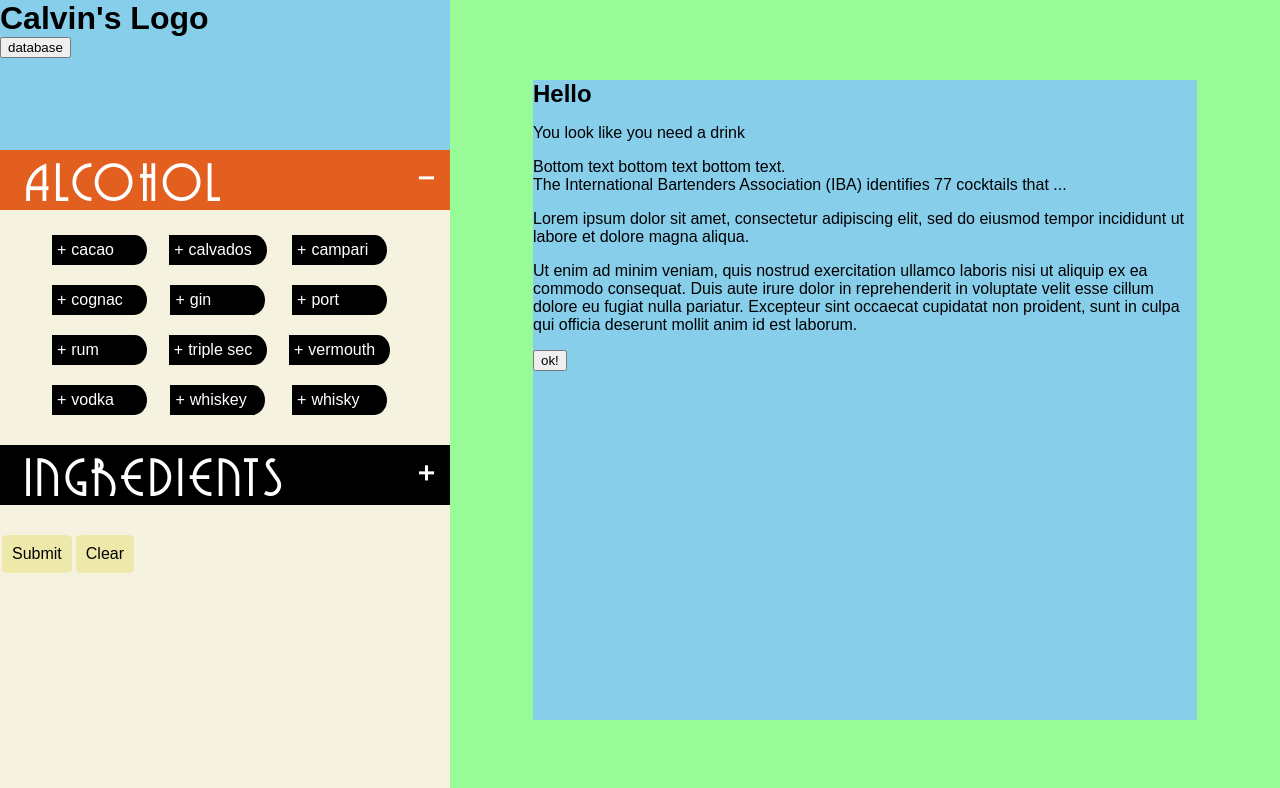
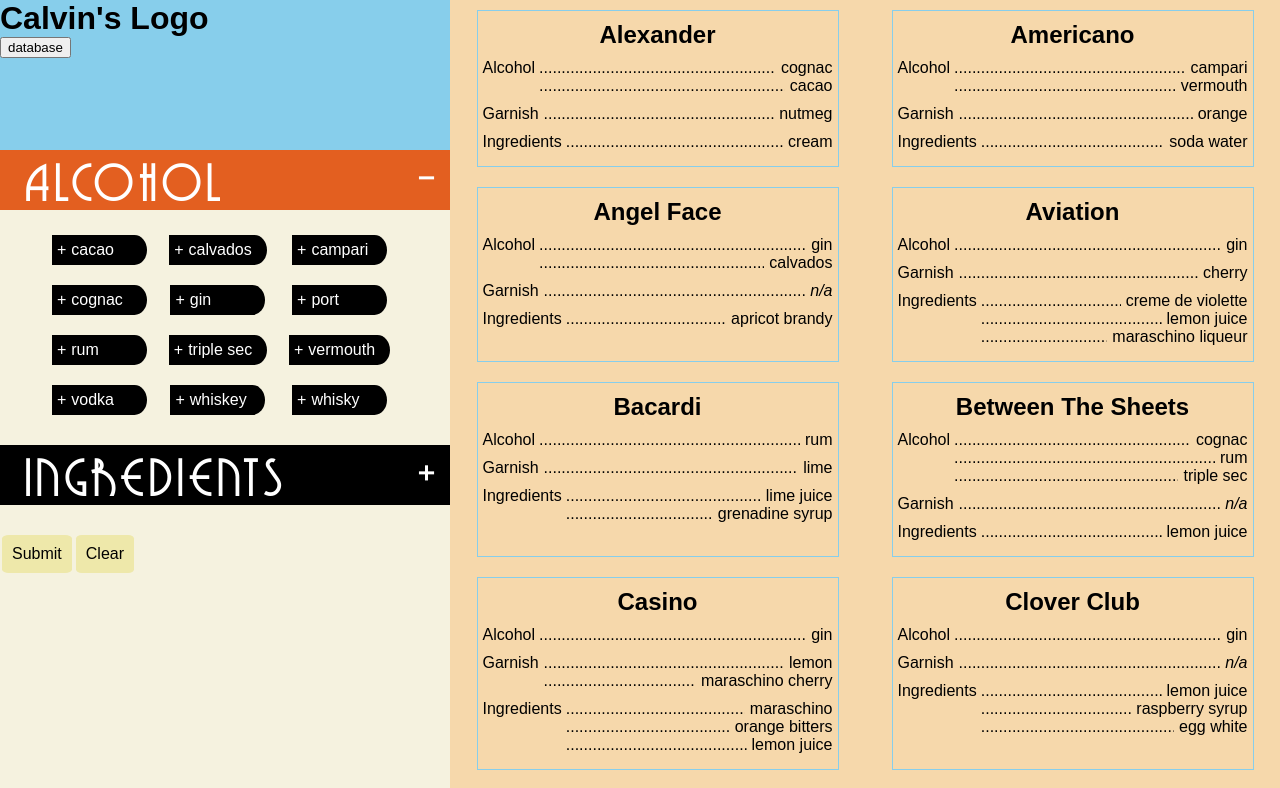
Before and after one commit to PGalicia/CocktailFinder, a React (Create React App) app: page / in a window 1280 px wide. Shown: the top 788 px of the page. Built offline with nearby package versions, Linux system fonts and the light colour scheme.

Commit message:
Implement Clickable Cocktail

```diff
--- a/src/components/presentational/cocktailCard.jsx
+++ b/src/components/presentational/cocktailCard.jsx
@@ -2,16 +2,39 @@
   Description: Cards that displays cocktail's information
 */
 
-import React from "react";
+import React, { Component } from "react";
 import "../../style/cocktailCard.css";
 
-const CocktailCard = props => (
-  <div key={props.cocktail.name} className="cocktail-card">
-    <h2>{props.cocktail.name}</h2>
+import { connect } from "redux";
+
+class CocktailCard extends Component {
+  state = {
+    isOpen: false
+  };
+
+  constructor() {
+    super();
+
+    this.toggleCocktailCard = this.toggleCocktailCard.bind(this);
+  }
+
+  toggleCocktailCard() {
+    this.setState({ isOpen: !this.state.isOpen });
+  }
+
+  render() {
+    return (
+      <div
+        key={this.props.cocktail.name}
+        className="cocktail-card"
+        onClick={this.toggleCocktailCard}
+        style={this.state.isOpen ? { gridRow: "span 2" } : null}
+      >
+        <h2>{this.props.cocktail.name}</h2>
         <div className="cocktail-name">
           <p className="label">Alcohol</p>
           <div className="item-list">
-        {props.cocktail.alcohol.map(alc => {
+            {this.props.cocktail.alcohol.map(alc => {
               return (
                 <div className="text" key={alc}>
                   <p>{alc.toLowerCase()}</p>
@@ -24,7 +47,7 @@ const CocktailCard = props => (
         <div className="cocktail-garnish">
           <p className="label">Garnish</p>
           <div className="item-list">
-        {props.cocktail.garnish.map(gar => {
+            {this.props.cocktail.garnish.map(gar => {
               return (
                 <div className="text" key={gar}>
                   <p>{gar.toLowerCase()}</p>
@@ -32,7 +55,7 @@ const CocktailCard = props => (
                 </div>
               );
             })}
-        {props.cocktail.garnish.length === 0 ? (
+            {this.props.cocktail.garnish.length === 0 ? (
               <div className="text">
                 <p>
                   <i>n/a</i>
@@ -45,7 +68,7 @@ const CocktailCard = props => (
         <div className="cocktail-ingredients">
           <p className="label">Ingredients</p>
           <div className="item-list">
-        {props.cocktail.ingredients.map(ingre => {
+            {this.props.cocktail.ingredients.map(ingre => {
               return (
                 <div className="text" key={ingre}>
                   <p>{ingre.toLowerCase()}</p>
@@ -55,7 +78,66 @@ const CocktailCard = props => (
             })}
           </div>
         </div>
+        {this.state.isOpen && <div className="popup">Popup appears</div>}
       </div>
     );
+  }
+}
 
 export default CocktailCard;
+
+// const CocktailCard = props => (
+//   <div key={props.cocktail.name} className="cocktail-card">
+//     <h2>{props.cocktail.name}</h2>
+//     <div className="cocktail-name">
+//       <p className="label">Alcohol</p>
+//       <div className="item-list">
+//         {props.cocktail.alcohol.map(alc => {
+//           return (
+//             <div className="text" key={alc}>
+//               <p>{alc.toLowerCase()}</p>
+//               <span className="dotted" />
+//             </div>
+//           );
+//         })}
+//       </div>
+//     </div>
+//     <div className="cocktail-garnish">
+//       <p className="label">Garnish</p>
+//       <div className="item-list">
+//         {props.cocktail.garnish.map(gar => {
+//           return (
+//             <div className="text" key={gar}>
+//               <p>{gar.toLowerCase()}</p>
+//               <span className="dotted" />
+//             </div>
+//           );
+//         })}
+//         {props.cocktail.garnish.length === 0 ? (
+//           <div className="text">
+//             <p>
+//               <i>n/a</i>
+//             </p>
+//             <span className="dotted" />
+//           </div>
+//         ) : null}
+//       </div>
+//     </div>
+//     <div className="cocktail-ingredients">
+//       <p className="label">Ingredients</p>
+//       <div className="item-list">
+//         {props.cocktail.ingredients.map(ingre => {
+//           return (
+//             <div className="text" key={ingre}>
+//               <p>{ingre.toLowerCase()}</p>
+//               <span className="dotted" />
+//             </div>
+//           );
+//         })}
+//       </div>
+//     </div>
+//     <div className="popup">Popup appears</div>
+//   </div>
+// );
+
+// export default CocktailCard;
--- a/src/reducers/index.js
+++ b/src/reducers/index.js
@@ -13,7 +13,7 @@ const initialState = {
     cocktails: COCKTAILS,
     alcohol: retrieveAlcohol(COCKTAILS),
     ingredients: retrieveIngredients(COCKTAILS),
-    isGreetOpen: true,
+    isGreetOpen: false,
     closeCocktails: [],
     possibleCocktails: [],
     checkboxes: [],
--- a/src/style/cocktailCard.css
+++ b/src/style/cocktailCard.css
@@ -2,6 +2,20 @@
   width: 350px;
   margin: 10px auto;
   text-align: center;
+  border: 1px solid skyblue;
+  padding: 5px;
+  position: relative;
+}
+
+.popup {
+  position: absolute;
+  width: 100%;
+  /* height: 100px; */
+  background-color: skyblue;
+}
+
+.cocktail-card > h2 {
+  margin: 5px 0;
 }
 
 .cocktail-card > div {
```
Lines whose indentation alone changed are shown as unchanged.
